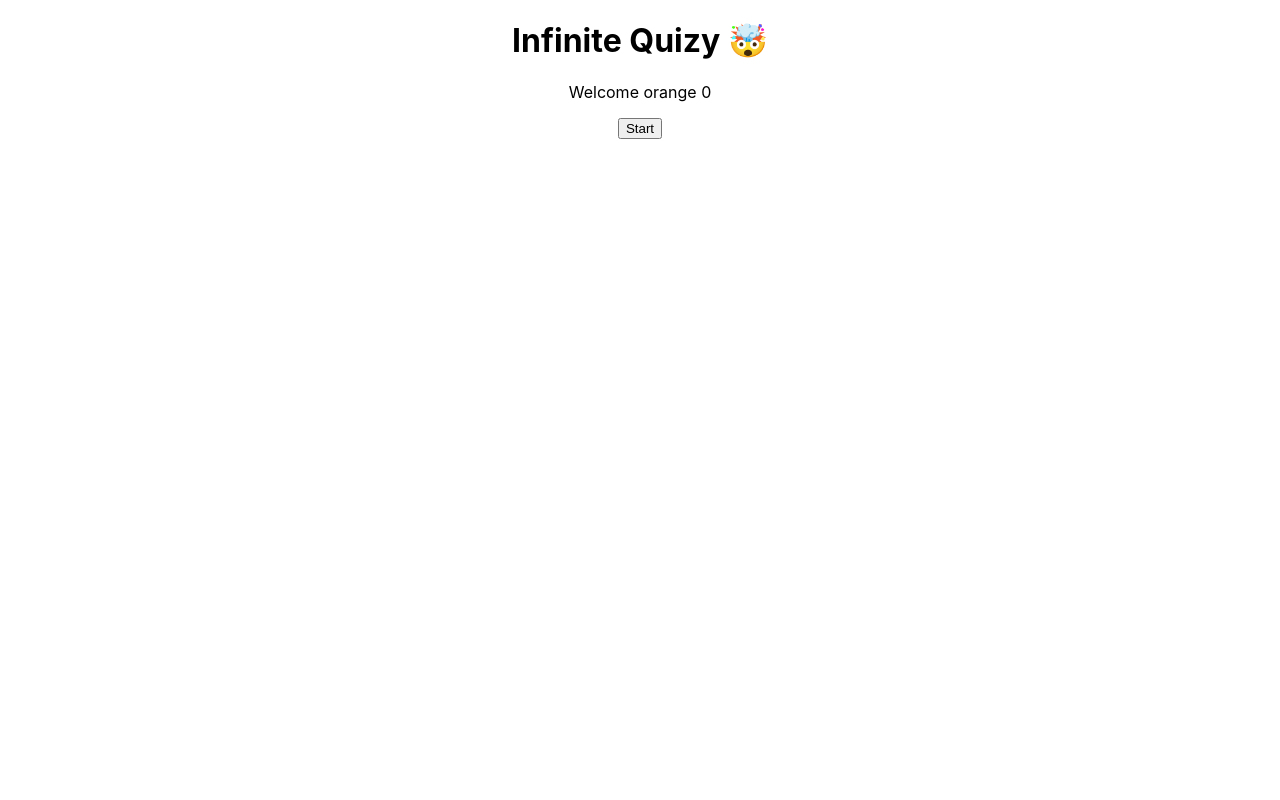
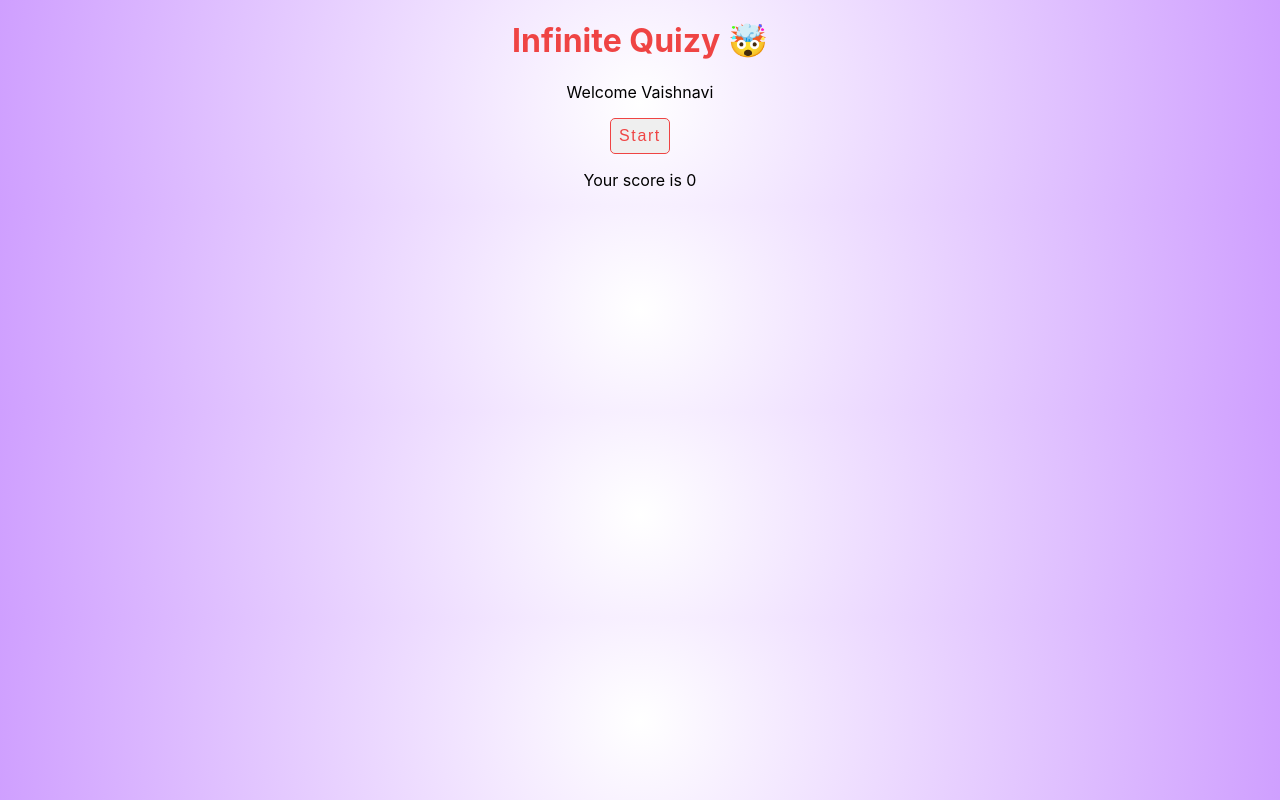
Before and after one commit to vaishnavipaliya11/general-quiz-app, a React (Create React App) app in the folder my-app/: page / in a window 1280 px wide. Built offline with nearby package versions, Linux system fonts and the light colour scheme.

Commit message:
style: styled buttons and card

```diff
--- a/my-app/src/App.tsx
+++ b/my-app/src/App.tsx
@@ -4,7 +4,7 @@ import { Header } from "./components/header/Header";
 import { QuizCard } from "./components/QuizCard/QuizCard";
 import { fetchApi } from "./data/QuizApi";
 import { ApiResponseState } from "./data/QuizApi";
-import "./styles.css"
+import "./styles.css";
 export type ANSWER_OBJECT = {
   question: string;
   answer: string;
@@ -18,6 +18,7 @@ function App() {
   const [userAnswer, setUserAnswer] = useState<ANSWER_OBJECT[]>([]);
   const [score, setScore] = useState(0);
   const [gameOver, setGameOver] = useState(true);
+
   const startQuiz = async () => {
     setLoading(true);
     setGameOver(false);
@@ -34,6 +35,8 @@ function App() {
       if (questions[number].correct_answer === answer) {
         setScore((score) => score + 1);
       }
+
+      // setUserAnswer((prev) => [...prev, answer]);
     }
   };
   const Total_Questions = 5;
@@ -48,8 +51,13 @@ function App() {
   return (
     <div className="App">
       <div className="quiz-app-container">
-        <Header username="orange" score={score} />
-        <button onClick={startQuiz}>Start</button>
+        <Header username="Vaishnavi" />
+        {gameOver || userAnswer.length === Total_Questions ? (
+          <button id="start-btn" onClick={startQuiz}>
+            Start
+          </button>
+        ) : null}
+
         {loading ? <p>Loading.....</p> : null}
         {!loading && !gameOver ? (
           <QuizCard
@@ -62,9 +70,13 @@ function App() {
           />
         ) : null}
 
-        {!gameOver && !loading && number !== Total_Questions - 1 ? (
-          <button onClick={nextBtnHandler}>Next</button>
+        {!gameOver && !loading && number !== Total_Questions + 1 ? (
+          <button id="start-btn" onClick={nextBtnHandler}>
+            Next
+          </button>
         ) : null}
+
+        <p>Your score is {score}</p>
       </div>
     </div>
   );
--- a/my-app/src/components/QuizCard/QuizCard.css
+++ b/my-app/src/components/QuizCard/QuizCard.css
@@ -1,19 +1,27 @@
-.ans-btn{
+.ans-btn {
   border: none;
   width: 10rem;
-
+  text-align: left;
+  padding: 0.5em;
+  margin: 0.2rem;
 }
-.quiz-container{
+.ans-btn :hover {
+  cursor: pointer;
+}
+.ans-btn:active {
+  border: 2px solid var(--secondary-clr);
+}
+.quiz-container {
   border: 1px solid;
-    background-color: pink;
+  background-color: whitesmoke;
   padding: 1rem;
   display: flex;
   margin: 1rem;
   flex-direction: column;
   align-items: flex-start;
-    width:25rem;
+  width: 25rem;
   border-radius: 10px;
 }
-.quiz-container h4{
+.quiz-container h4 {
   text-align: left;
 }
--- a/my-app/src/components/QuizCard/QuizCard.tsx
+++ b/my-app/src/components/QuizCard/QuizCard.tsx
@@ -1,5 +1,6 @@
 import { QuizCardProps } from "./QuizCardProps";
 import { ANSWER_OBJECT } from "../../App";
+import "../../styles.css"
 import "./QuizCard.css"
 const QuizCard = ({
   question,
--- a/my-app/src/components/QuizCard/QuizCardProps.tsx
+++ b/my-app/src/components/QuizCard/QuizCardProps.tsx
@@ -1,8 +1,10 @@
+import { ANSWER_OBJECT } from "../../App";
+
 export type QuizCardProps = {
     question: string;
     answers: string[];
     callback: (e: React.MouseEvent) => void;
-    userAnswer: any;
+    userAnswer: ANSWER_OBJECT | undefined;
     questionNo: number;
     totalQuestions: number;
 };
--- a/my-app/src/components/header/Header.tsx
+++ b/my-app/src/components/header/Header.tsx
@@ -1,12 +1,15 @@
-import { HeaderProps } from "./Header.types"
+import { HeaderProps } from "./Header.types";
 
-const Header = ({username,score}:HeaderProps) =>{
-    return(
-        <div>
-        <h1> Infinite Quizy 🤯</h1>
-        <p>Welcome {username}  {score}</p>
-        </div>
-    )
-}
+const Header = ({ username }: HeaderProps) => {
+  return (
+    <div className="header-container">
+      <h1> Infinite Quizy 🤯</h1>
 
-export {Header}
+      <p>
+        Welcome {username}
+      </p>
+    </div>
+  );
+};
+
+export { Header };
--- a/my-app/src/components/header/Header.types.ts
+++ b/my-app/src/components/header/Header.types.ts
@@ -1,4 +1,6 @@
 export type HeaderProps = {
     username:string,
-    score:number
+
+
+
 }
--- a/my-app/src/styles.css
+++ b/my-app/src/styles.css
@@ -1,6 +1,34 @@
-.quiz-app-container{
-    display: flex;
-    flex-direction: column;
-    justify-content: center;
-    align-items: center;
+:root{
+    --primary-clr:#ef4444;
+    --secondary-clr:#4ade80;
 }
+
+body {
+    background: rgb(255,255,255);
+    background: radial-gradient(circle, rgba(255,255,255,1) 0%, rgba(207,159,255,1) 100%);
+}
+
+.quiz-app-container {
+  display: flex;
+  flex-direction: column;
+  justify-content: center;
+  align-items: center;
+}
+.header-container h1{
+color: var(--primary-clr);
+}
+#start-btn{
+    padding: 0.5rem;
+    font-size: 1rem;
+    letter-spacing: 0.1em;
+    border-radius: 5px;
+    border: 1px solid var(--primary-clr);
+    color: var(--primary-clr);
+}
+
+#start-btn:hover{
+    background-color:var(--primary-clr);
+    color: white;
+    cursor: pointer;
+    transform: 3s;
+}
```
Also changed, not shown: my-app/src/images/animated.gif (added). Lines whose indentation alone changed are shown as unchanged.
